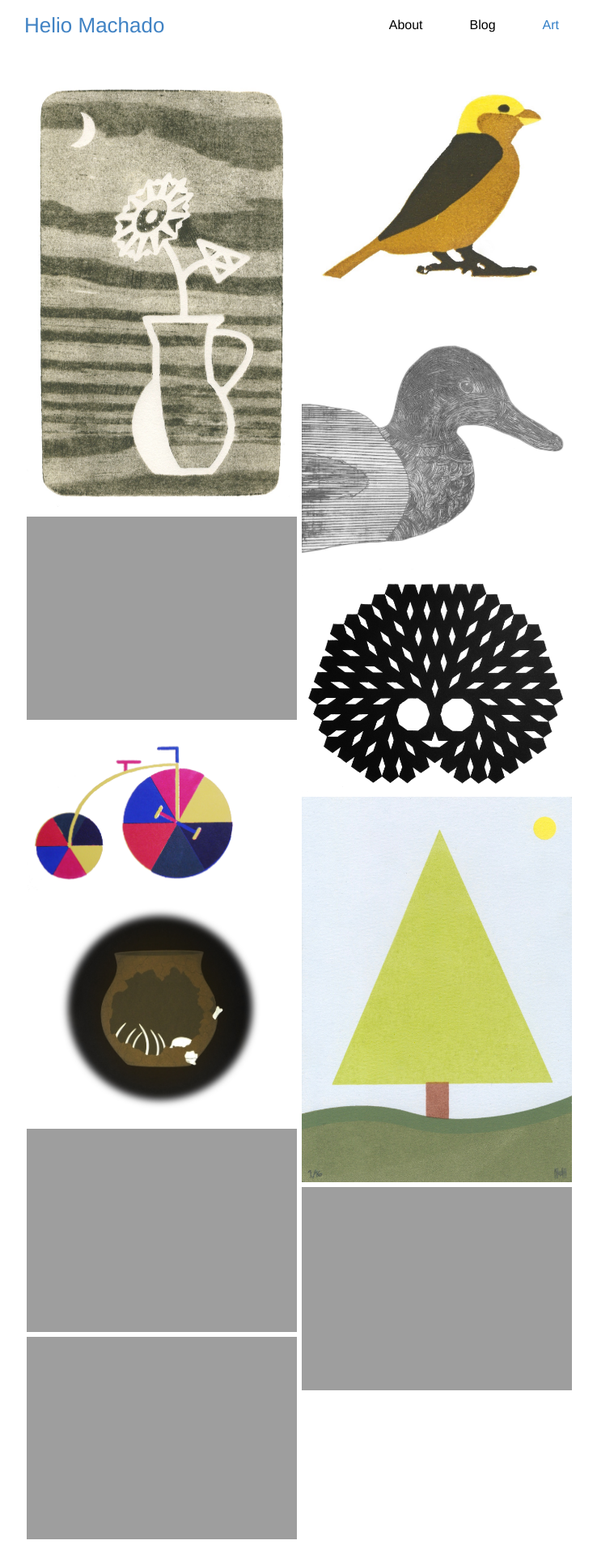
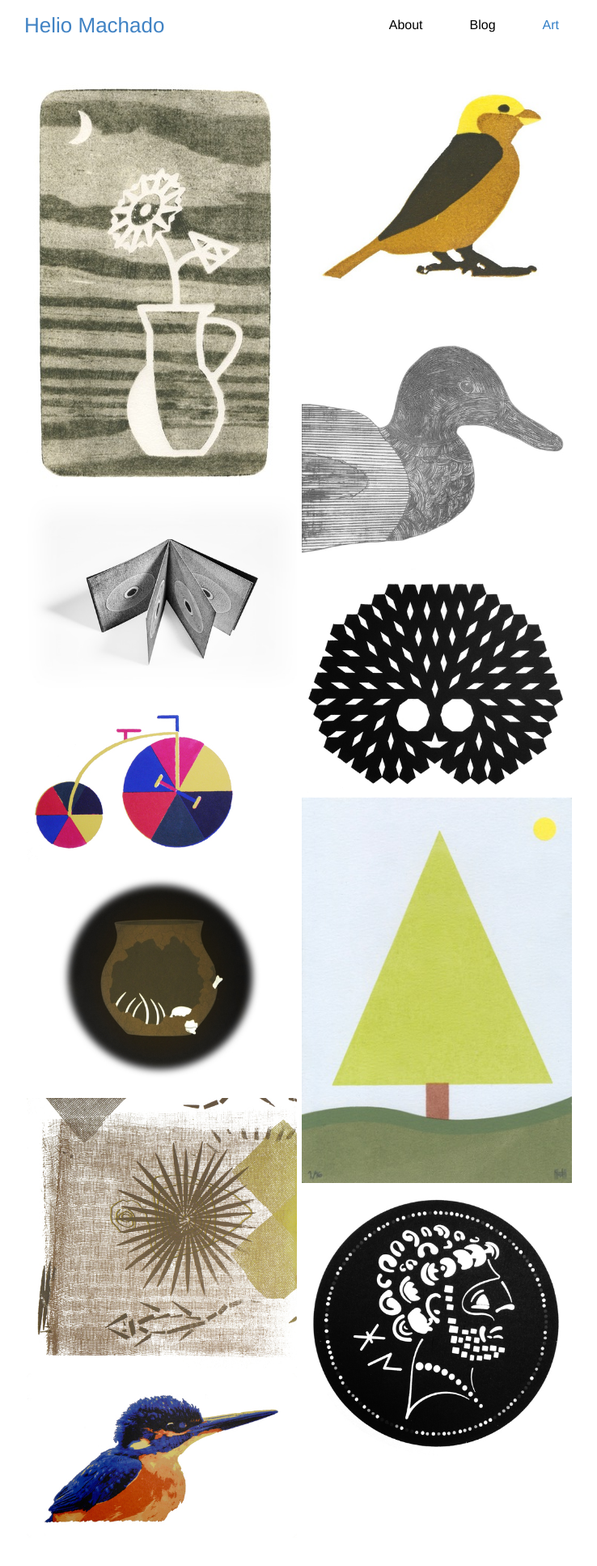
Before and after one commit to 0x2b3bfa0/0x2b3bfa0.github.io, a Jekyll site: the page built from portfolio.md, in a window 1280 px wide. Shown: the whole page at 81% size, without its empty margins (270-1008 px from the left). Built offline with Jekyll 4.4.1, drawn with Linux system fonts in a browser that asks for light colours; comment, search, counter and statistics services are not loaded.

Commit message:
Thumbnails

```diff
--- a/portfolio.md
+++ b/portfolio.md
@@ -4,24 +4,14 @@ title: Art
 permalink: /art/
 
 support: [jquery, gallery]
-
 picture_path: art/eacuenca
-
-preview:
-  filename: 1
-  original: 1-1173x1186.jpg
-  sizes:
-  - 1-1173x1186.jpg
-  thumbnail: 1-1173x1186.jpg
-
-
 
 pictures:
 - filename: 1
   original: 1.jpg
   sizes:
   - 1.jpg
-  thumbnail: 1.jpg
+  thumbnail: thumbnail-1.jpg
   title: Ejercicio 1
   caption: Xilografía a una tinta
 
@@ -29,7 +19,7 @@ pictures:
   original: 2.jpg
   sizes:
   - 2.jpg
-  thumbnail: 2.jpg
+  thumbnail: thumbnail-2.jpg
   title: Ejercicio 2
   caption: Linograbado a tres tintas (plancha perdida)
 
@@ -37,7 +27,7 @@ pictures:
   original: 3.jpg
   sizes:
   - 3.jpg
-  thumbnail: 3.jpg
+  thumbnail: thumbnail-3.jpg
   title: Ejercicio 3
   caption: Punta seca
 
@@ -45,7 +35,7 @@ pictures:
   original: 4.jpg
   sizes:
   - 4.jpg
-  thumbnail: 4.jpg
+  thumbnail: thumbnail-4.jpg
   title: Ejercicio 4 (libro de artista)
   caption: Xilografía a una tinta combinada con técnicas experimentales
 
@@ -53,7 +43,7 @@ pictures:
   original: 5.jpg
   sizes:
   - 5.jpg
-  thumbnail: 5.jpg
+  thumbnail: thumbnail-5.jpg
   title: Ejercicio 5
   caption: Serigrafía a una tinta (fotolito manual)
 
@@ -61,7 +51,7 @@ pictures:
   original: 6.jpg
   sizes:
   - 6.jpg
-  thumbnail: 6.jpg
+  thumbnail: thumbnail-6.jpg
   title: Ejercicio 7
   caption: Serigrafía a tres tintas (fotolitos manuales)
 
@@ -69,7 +59,7 @@ pictures:
   original: 7.jpg
   sizes:
   - 7.jpg
-  thumbnail: 7.jpg
+  thumbnail: thumbnail-7.jpg
   title: Ejercicio 8
   caption: Serigrafía a cinco tintas
 
@@ -77,7 +67,7 @@ pictures:
   original: 8.jpg
   sizes:
   - 8.jpg
-  thumbnail: 8.jpg
+  thumbnail: thumbnail-8.jpg
   title: Ejercicio 9 (contribución a un libro de artista colaborativo)
   caption: Serigrafía a tres tintas
 
@@ -85,7 +75,7 @@ pictures:
   original: 9.jpg
   sizes:
   - 9.jpg
-  thumbnail: 9.jpg
+  thumbnail: thumbnail-9.jpg
   title: Ejercicio 10
   caption: Técnicas experimentales (serigrafía)
 
@@ -93,7 +83,7 @@ pictures:
   original: 10.jpg
   sizes:
   - 10.jpg
-  thumbnail: 10.jpg
+  thumbnail: thumbnail-10.jpg
   title: Ejercicio 12
   caption: Serigrafía a cuatro tintas
 
@@ -101,7 +91,7 @@ pictures:
   original: 11.jpg
   sizes:
   - 11.jpg
-  thumbnail: 11.jpg
+  thumbnail: thumbnail-11.jpg
   title: Ejercicio 13
   caption: Serigrafía a nueve tintas
 ---
```
Also changed, not shown: assets/art/eacuenca/thumbnail-1.jpg (added), assets/art/eacuenca/thumbnail-10.jpg (added), assets/art/eacuenca/thumbnail-11.jpg (added), assets/art/eacuenca/thumbnail-2.jpg (added), assets/art/eacuenca/thumbnail-3.jpg (added), assets/art/eacuenca/thumbnail-4.jpg (added), assets/art/eacuenca/thumbnail-4_.jpg (added), assets/art/eacuenca/thumbnail-5.jpg (added), assets/art/eacuenca/thumbnail-6.jpg (added), assets/art/eacuenca/thumbnail-7.jpg (added), assets/art/eacuenca/thumbnail-8.jpg (added), assets/art/eacuenca/thumbnail-9.jpg (added).
